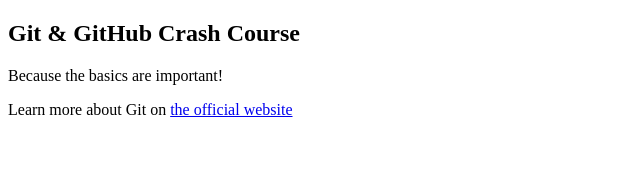
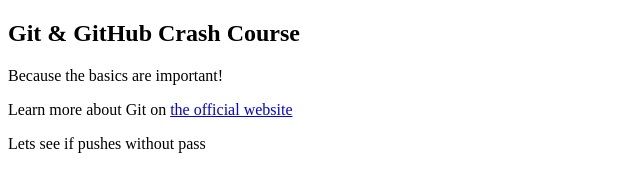
Before and after one commit to cristinacampos92/GitHub-Course, a plain HTML site: page index.html in a window 1280 px wide. Shown: the whole page, without its empty margins (0-640 px from the left). Drawn offline with Linux system fonts and the light colour scheme.

Commit message:
Commit all changes

```diff
--- a/index.html
+++ b/index.html
@@ -14,3 +14,5 @@
     </section>
   </body>
 </html>
+
+Lets see if pushes without pass
```
